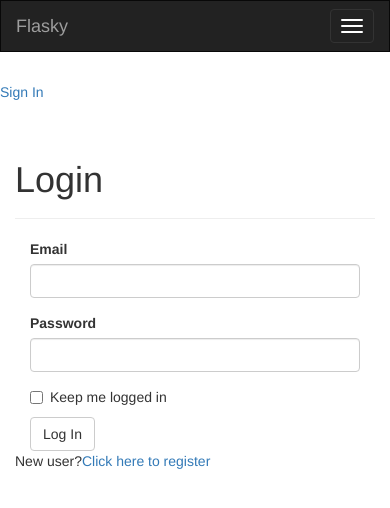
After one commit to WinterSweetHe/flaskweb, a Flask app: page /auth/login in a window 390 px wide; the page is wider, and only the part inside the window is pictured. The commit adds this page. Shown: the top 508 px of that part. Run offline with Flask 2, Linux system fonts and the light colour scheme; some libraries are stand-ins or nearby versions.

Commit message:
add login/register

```diff
--- /dev/null
+++ b/app/auth/__init__.py
@@ -0,0 +1,5 @@
+from flask import Blueprint
+
+auth = Blueprint('auth', __name__)
+
+from . import views
--- /dev/null
+++ b/app/auth/forms.py
@@ -0,0 +1,28 @@
+from flask_wtf import FlaskForm
+from wtforms import StringField, PasswordField, BooleanField, SubmitField, ValidationError
+from wtforms.validators import DataRequired, Length, Email, EqualTo, Regexp
+from ..models import User
+
+
+class LoginForm(FlaskForm):
+    email = StringField('Email', validators=[DataRequired(), Length(1, 64), Email()])
+    password = PasswordField('Password', validators=[DataRequired()])
+    remember_me = BooleanField('Keep me logged in')
+    submit = SubmitField('Log In')
+
+
+class RegistrationForm(FlaskForm):
+    email = StringField('Email', validators=[DataRequired(), Length(1, 64),Email()])
+    username = StringField('Username', validators=[DataRequired(), Length(1, 64), Regexp('^[A-Za-z][A-Za-z0-9_.]*$', 0, 'Usernames must have only letters, '
+'numbers, dots or underscores')])
+    password = PasswordField('Password', validators=[DataRequired(), EqualTo('password2', message='Passwords must match.')])
+    password2 = PasswordField('Confirm password', validators=[DataRequired()])
+    submit = SubmitField('Register')
+
+    def validate_email(self, field):
+        if User.query.filter_by(email=field.data).first():
+            raise ValidationError('Email already registered.')
+
+    def validate_username(self, field):
+        if User.query.filter_by(username=field.data).first():
+            raise ValidationError('Username already in use.')
--- /dev/null
+++ b/app/auth/views.py
@@ -0,0 +1,35 @@
+from flask import render_template, redirect, url_for, request
+from flask_login import login_user, login_required, logout_user
+from . import auth
+from .forms import LoginForm
+from ..models import User
+from .forms import RegistrationForm
+from .. import db
+
+
+@auth.route('/register', methods=['GET', 'POST'])
+def register():
+    form = RegistrationForm()
+    if form.validate_on_submit():
+        user = User(email=form.email.data, username=form.username.data, password=form.password.data)
+        db.session.add(user)
+        return redirect(url_for('auth.login'))
+    return render_template('auth/register.html', form=form)
+
+
+@auth.route('/login', methods=['GET', 'POST'])
+def login():
+    form = LoginForm()
+    if form.validate_on_submit():
+        user = User.query.filter_by(email=form.email.data).first()
+        if user is not None and user.verify_password(form.password.data):
+            login_user(user, form.remember_me.data)
+        return redirect(request.args.get('next') or url_for('main.index'))
+    return render_template('auth/login.html', form=form)
+
+
+@auth.route('/logout')
+@login_required
+def logout():
+    logout_user()
+    return redirect(url_for('main.index'))
--- /dev/null
+++ b/app/templates/auth/login.html
@@ -0,0 +1,18 @@
+{% extends "base.html" %}
+{% import "bootstrap/wtf.html" as wtf %}
+
+{% block title %}Flasky - Login{% endblock %}
+
+{% block page_content %}
+<div class="page-header">
+    <h1>Login</h1>
+</div>
+<div class="col-md-4">
+    {{ wtf.quick_form(form) }}
+</div>
+
+<p>
+New user?<a href="{{ url_for('auth.register') }}">Click here to register</a>
+</p>
+
+{% endblock %}
--- a/app/templates/base.html
+++ b/app/templates/base.html
@@ -37,6 +37,15 @@ type="image/x-icon">
              </div>
          </div>
 </div>
+
+<ul class="nav navbar-nav navbar-right">
+    {% if current_user.is_authenticated %}
+    <li><a href="{{ url_for('auth.logout') }}">Sign Out</a></li>
+    {% else %}
+    <li><a href="{{ url_for('auth.login') }}">Sign In</a></li>
+    {% endif %}
+</ul>
+
 {% endblock %}
 
 {% block content %}
```
Also changed, not shown: app/__init__.py (+7 -0 lines), app/models.py (+22 -1 lines), app/templates/auth/register.html (added, +14 -0 lines).
